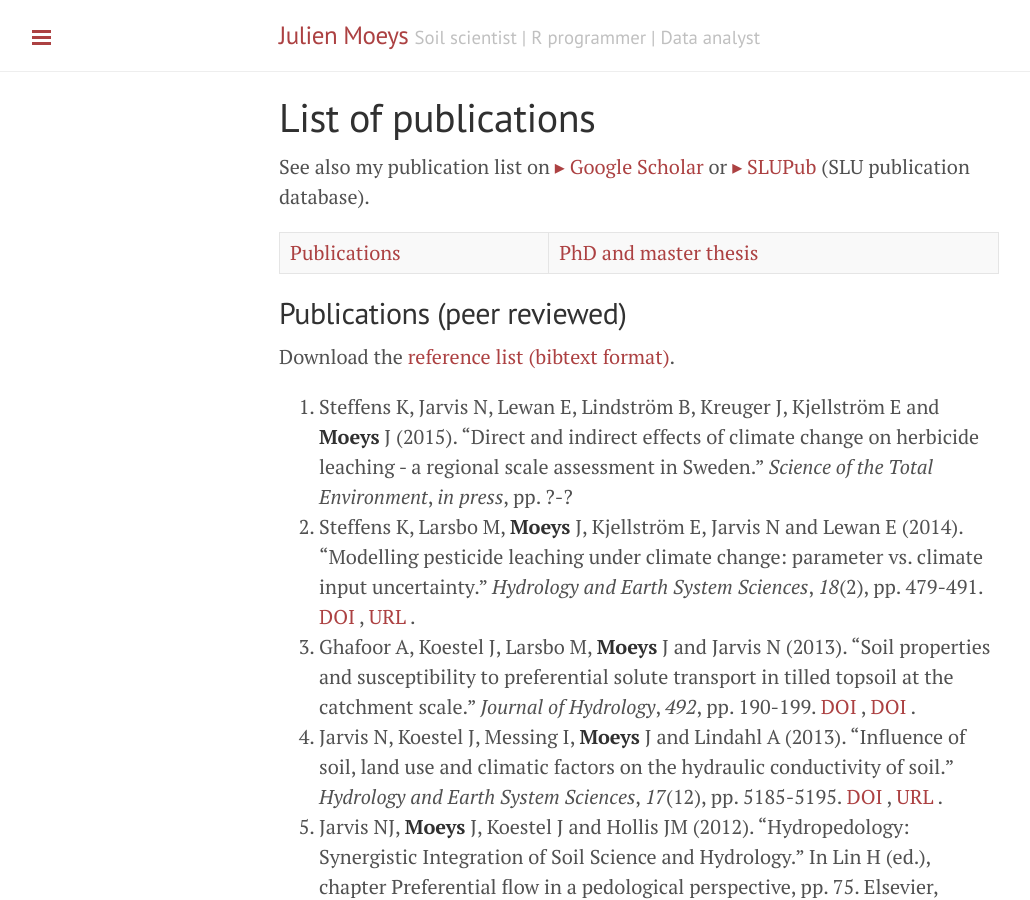
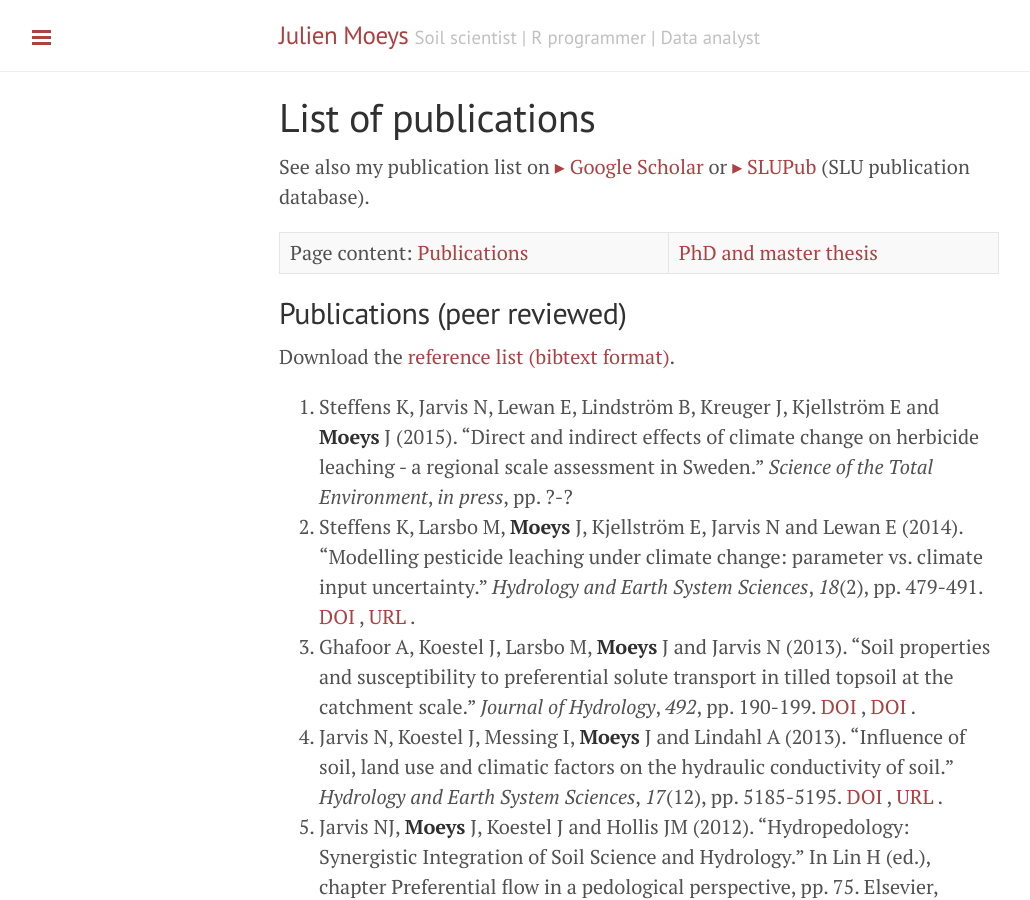
Before and after one commit to julienmoeys/julienmoeys.github.io, a Jekyll site: the page built from Publications.md, in a window 1280 px wide and 900 px high. Shown: the whole window, without its empty margins (1-1031 px from the left). Built offline with Jekyll 4.4.1, drawn with Linux system fonts in a browser that asks for light colours; Markdown is read by kramdown in place of the engine named in the settings.

Commit message:
Formatting

```diff
--- a/Publications.md
+++ b/Publications.md
@@ -10,7 +10,7 @@ weight    : 2.2
 See also my publication list on [&#9656; Google Scholar][jmGoogleScholar]
 or [&#9656; SLUPub][jmSLUPub] (SLU publication database).
 
-[Publications](#publications) | [PhD and master thesis](#thesis)
+Page content: [Publications](#publications) | [PhD and master thesis](#thesis)
 
 
 
```
Also changed, not shown: CV.md (+1 -1 lines), 1 other file.
